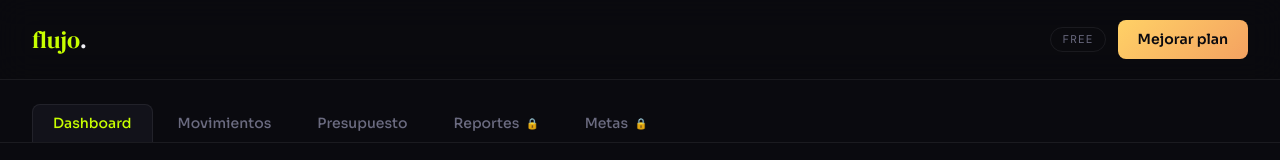
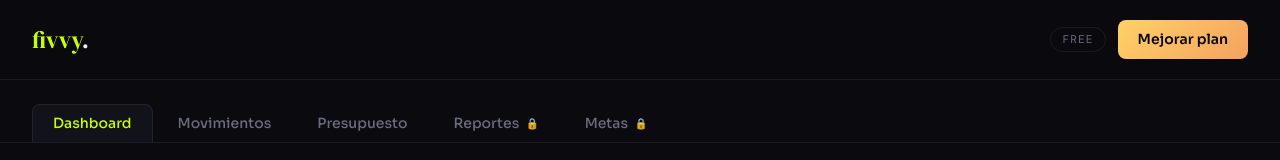
Before and after one commit to Jvier16/Fivvy, a React (Vite) app: page / in a window 1280 px wide. Shown: the top 160 px of the page. Built offline with nearby package versions, Linux system fonts and the light colour scheme.

Commit message:
Rename 'flujo' to 'fivvy' in App component

```diff
--- a/src/App.jsx
+++ b/src/App.jsx
@@ -323,7 +323,7 @@ function LSModal({ onClose, onSuccess }) {
 
           <div className="ls-block">
             <div className="ls-header">
-              <div className="ls-title">flujo. Premium</div>
+              <div className="ls-title">fivvy. Premium</div>
               <div className="ls-logo"><span className="ls-logo-icon">🍋</span> Lemon Squeezy</div>
             </div>
 
@@ -466,7 +466,7 @@ export default function App() {
       <div className="app">
 
         <nav className="nav">
-          <div className="logo">flujo<span>.</span></div>
+          <div className="logo">fivvy<span>.</span></div>
           <div className="nav-right">
             <span className={`plan-badge ${isPremium?"premium":""}`}>{isPremium?"⭐ Premium":"Free"}</span>
             {!isPremium && <button className="btn btn-premium" onClick={()=>setShowPay(true)}>Mejorar plan</button>}
```
